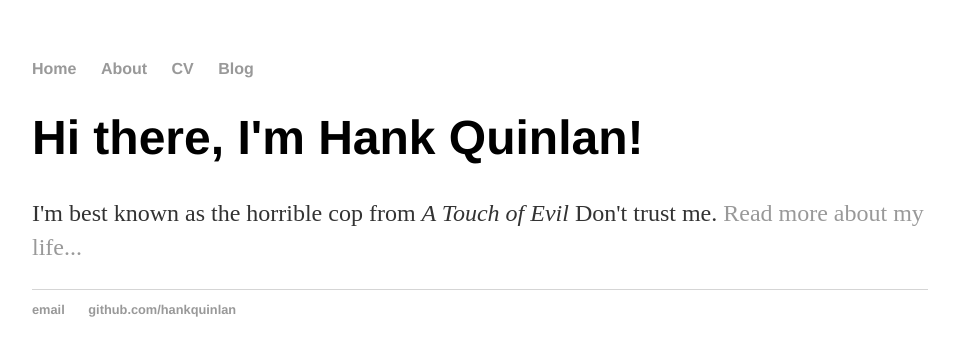
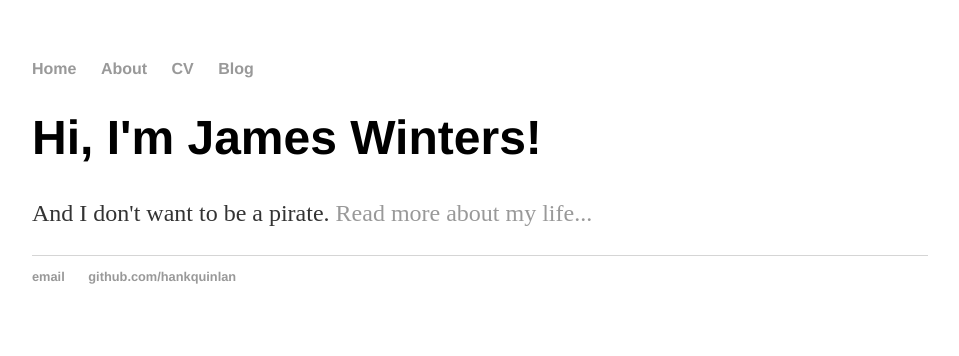
Before and after one commit to j-winters/old_site, a Jekyll site: the page built from index.html, in a window 1280 px wide. Shown: the top 356 px of the page, without its empty margins (160-1119 px from the left). Built offline with Jekyll 4.4.1, drawn with Linux system fonts in a browser that asks for light colours.

Commit message:
Update index.html

```diff
--- a/index.html
+++ b/index.html
@@ -1,8 +1,8 @@
 ---
 layout: default
-title: Hank Quinlan, Horrible Cop
+title: James Winters
 ---
 <div class="blurb">
-	<h1>Hi there, I'm Hank Quinlan!</h1>
-	<p>I'm best known as the horrible cop from <em>A Touch of Evil</em> Don't trust me. <a href="/about">Read more about my life...</a></p>
+	<h1>Hi, I'm James Winters!</h1>
+	<p> And I don't want to be a pirate. <a href="/about">Read more about my life...</a></p>
 </div><!-- /.blurb -->
```
